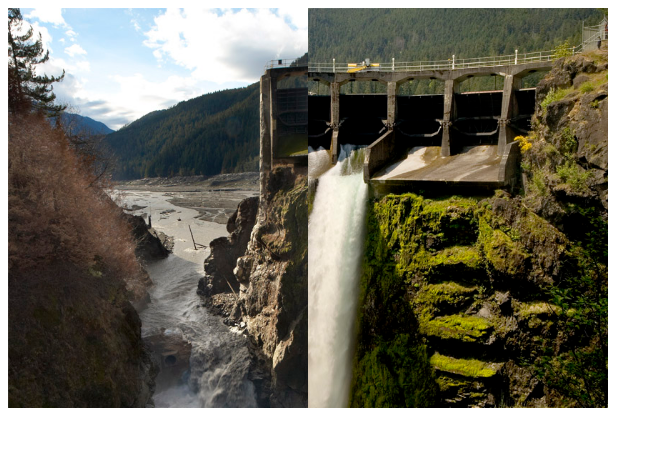
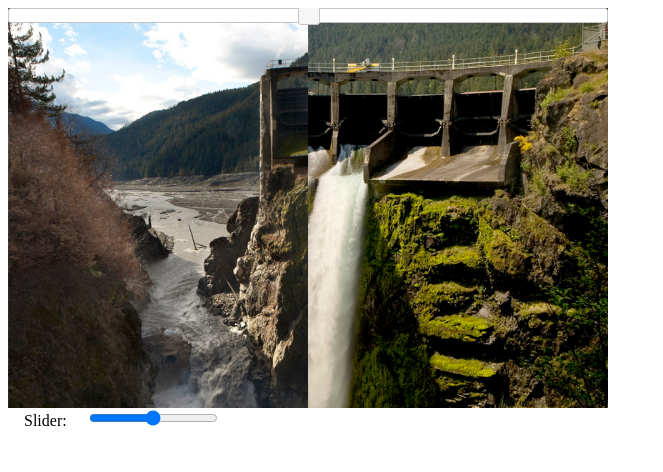
Before and after one commit to ineedyourbrain/slidereveal, a plain HTML site: page index.html in a window 1280 px wide. Shown: the whole page, without its empty margins (0-663 px from the left). Drawn offline with nearby package versions, Linux system fonts and the light colour scheme.

Commit message:
fixing bug

```diff
--- a/index.html
+++ b/index.html
@@ -8,14 +8,18 @@
 <script type="text/javascript" src="slidereveal.js"></script>
 <link rel="stylesheet" href="https://code.jquery.com/ui/1.11.2/themes/smoothness/jquery-ui.css">
 
-<!-- <link rel="stylesheet" href="jquery.mobile.custom/jquery.mobile.custom.min.js">
- -->
+<link rel="stylesheet" href="jquery.mobile.custom/jquery.mobile.custom.min.js">
+
 <body>
 
 	<div class="image_reveal">
 		<div class="top_image"><img src="images/MG_3490a.jpg"></div>
 		<div class="bottom_image"><img src="images/MG_3721.jpg"></div>
 	</div>
+	<form>
+	    <label for="slider-10">Slider:</label>
+	    <input type="range" name="slider-10" id="slider-10" min="0" max="10" step=".1" value="5">
+	</form>
 
 	<script type="text/javascript">
 	$('.image_reveal').slidereveal({
--- a/slidereveal.js
+++ b/slidereveal.js
@@ -53,7 +53,7 @@
 
   };
   $(document).ready(function() {
-      if(_gaq){co}
+
       $("a.ui-slider-handle").each(function() {
         var href = $(this).attr("href");
           var target = $(this).attr("target");
```
